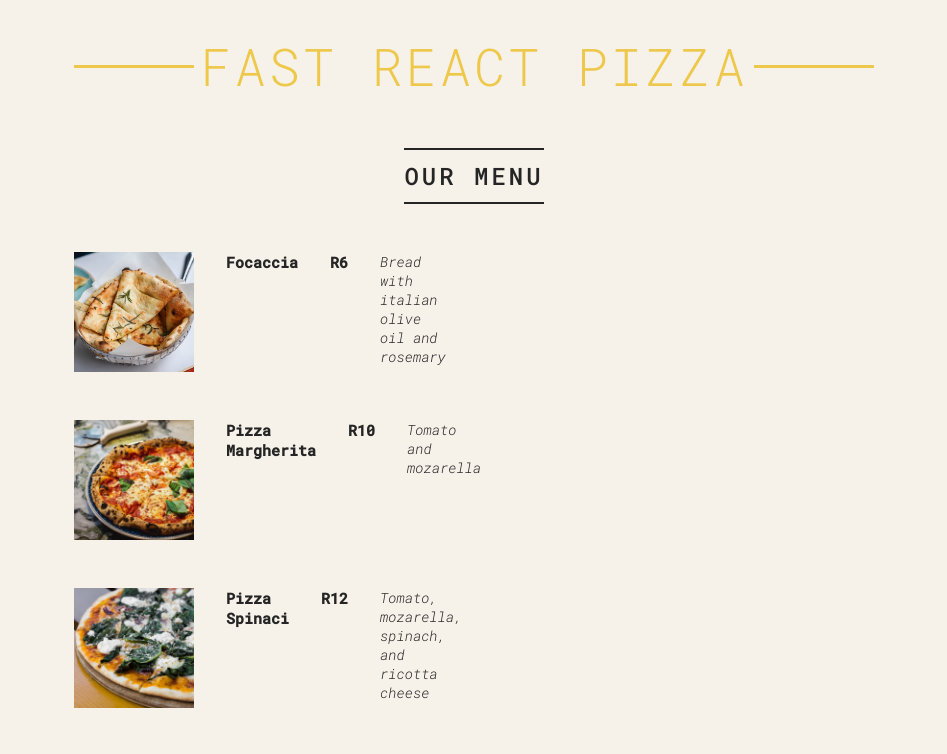
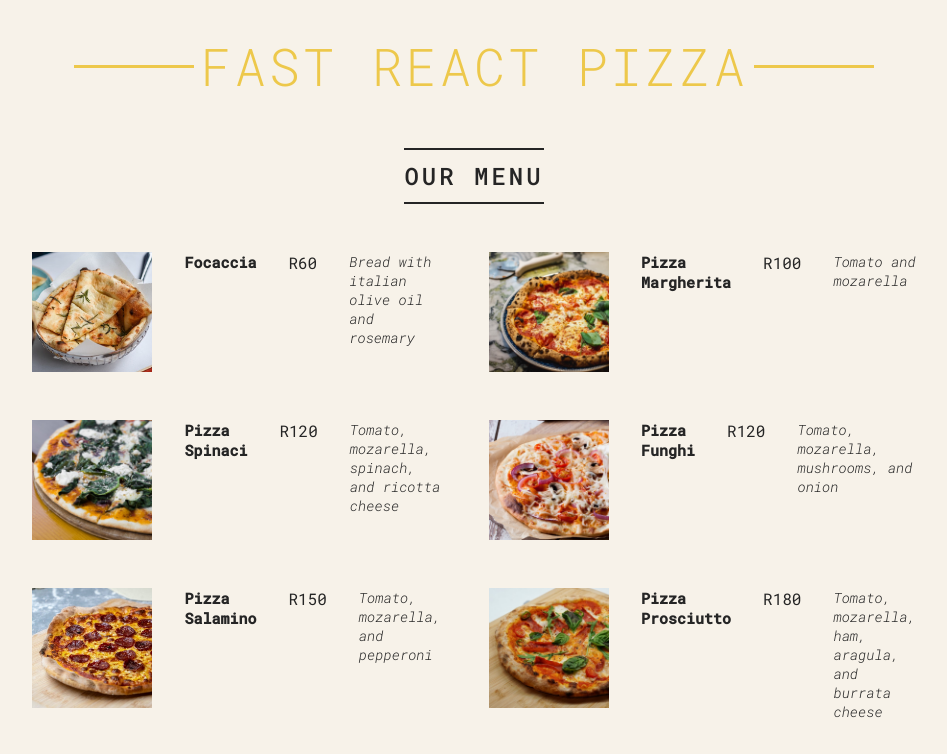
Before and after one commit to pedropkmmt/Pizza-Menu, a React (Vite) app in the folder Pizza-Fast/pizza-fast/: page / in a window 1280 px wide. Shown: the top 754 px of the page, without its empty margins (166-1113 px from the left). Built offline with nearby package versions, Linux system fonts and the light colour scheme.

Commit message:
updated designs

```diff
--- a/Pizza-Fast/pizza-fast/src/App.jsx
+++ b/Pizza-Fast/pizza-fast/src/App.jsx
@@ -2,12 +2,16 @@ import './index.css'
 import Pizza from './Components/Pizzas'
 import Header from './Components/Header'
 import Footer from './Components/Footer'
+import pizzaData from './data'
 function App(){
     return(
         <>
          <div className='container'>
         <Header/>
-        <Pizza/>
+        <ul className='pizzas'>
+            {pizzaData.map((pizza) => (
+            <Pizza pizzaObji= {pizza} key={pizza.name}/>
+        ))}</ul>
         <Footer/>
         </div>
         </>
--- a/Pizza-Fast/pizza-fast/src/Components/Pizzas.jsx
+++ b/Pizza-Fast/pizza-fast/src/Components/Pizzas.jsx
@@ -1,19 +1,12 @@
-import pizzaData from '../data'
-function Pizza(){
+function Pizza(props){
     return(
         <>
-
-            {pizzaData.map((pizza, key) => (
-            <div className ="pizzas">
-                <div className="pizza">
-                <img src={pizza.photoName} alt={pizza.name} />
-                <h2 >{pizza.name}</h2>
-                <h2>R{pizza.price}</h2>
-                <p>{pizza.ingredients}</p>
-                </div>
+            <div className='pizza'>
+            <img src={props.pizzaObji.photoName} alt={props.pizzaObji.photoName} />
+            <h2>{props.pizzaObji.name}</h2>
+            <span>R{props.pizzaObji.price}</span>
+            <p>{props.pizzaObji.ingredients}</p>
             </div>
-            ))}
-
         </>
     )
 }
--- a/Pizza-Fast/pizza-fast/src/data.js
+++ b/Pizza-Fast/pizza-fast/src/data.js
@@ -2,42 +2,42 @@
   {
     name: "Focaccia",
     ingredients: "Bread with italian olive oil and rosemary",
-    price: 6,
+    price: 60,
     photoName: "focaccia.jpg",
     soldOut: false,
   },
   {
     name: "Pizza Margherita",
     ingredients: "Tomato and mozarella",
-    price: 10,
+    price: 100,
     photoName: "margherita.jpg",
     soldOut: false,
   },
   {
     name: "Pizza Spinaci",
     ingredients: "Tomato, mozarella, spinach, and ricotta cheese",
-    price: 12,
+    price: 120,
     photoName: "spinaci.jpg",
     soldOut: false,
   },
   {
     name: "Pizza Funghi",
     ingredients: "Tomato, mozarella, mushrooms, and onion",
-    price: 12,
+    price: 120,
     photoName: "funghi.jpg",
     soldOut: false,
   },
   {
     name: "Pizza Salamino",
     ingredients: "Tomato, mozarella, and pepperoni",
-    price: 15,
+    price: 150,
     photoName: "salamino.jpg",
     soldOut: true,
   },
   {
     name: "Pizza Prosciutto",
     ingredients: "Tomato, mozarella, ham, aragula, and burrata cheese",
-    price: 18,
+    price: 180,
     photoName: "prosciutto.jpg",
     soldOut: false,
   },
```
